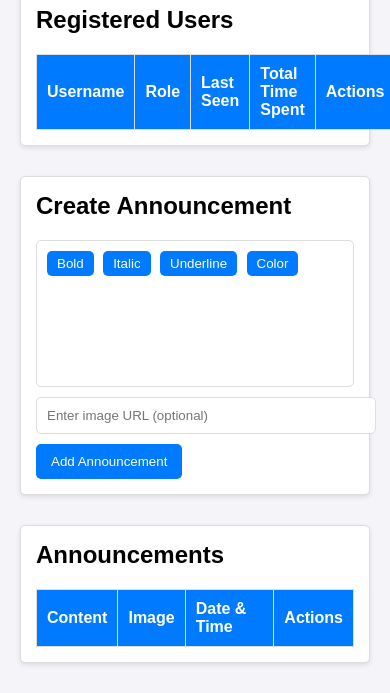
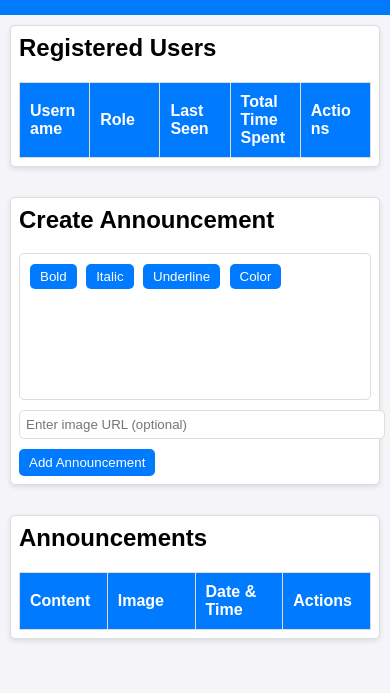
Before and after one commit to Christofearans/infinity-academy, a website: page public/admin.html in a window 390 px wide. Shown: the part 174-867 px from the top of the page. After the commit the page ends 844 px from the top, so only its background shows below. Drawn offline with Linux system fonts and the light colour scheme; no server answers.

Commit message:
admin.html

```diff
--- a/public/admin.html
+++ b/public/admin.html
@@ -11,15 +11,18 @@
   margin: 0;
   padding: 0;
 }
+
 header {
   background-color: #007bff;
   color: white;
   padding: 15px;
   text-align: center;
 }
+
 .container {
   margin: 20px;
 }
+
 .section {
   margin-bottom: 30px;
   padding: 15px;
@@ -28,26 +31,32 @@
   border-radius: 5px;
   box-shadow: 0 2px 5px rgba(0, 0, 0, 0.1);
 }
+
 .section h2 {
   margin-top: 0;
 }
+
 table {
   width: 100%;
   border-collapse: collapse;
+  table-layout: fixed; /* Ensures table cells don't expand excessively */
 }
+
 table, th, td {
   border: 1px solid #ddd;
 }
+
 th, td {
   padding: 10px;
   text-align: left;
-      word-wrap: break-word; /* Ensures long words wrap */
-      max-width: 300px; /* Limits the width of cells */
+  word-wrap: break-word; /* Ensures text wraps within cell */
 }
+
 th {
   background-color: #007bff;
   color: #fff;
 }
+
 .form-control {
   display: block;
   width: 100%;
@@ -56,6 +65,7 @@
   border: 1px solid #ddd;
   border-radius: 5px;
 }
+
 .button {
   padding: 10px 15px;
   background-color: #007bff;
@@ -64,12 +74,14 @@
   border-radius: 5px;
   cursor: pointer;
 }
+
 .announcement-editor {
   border: 1px solid #ddd;
   border-radius: 5px;
   padding: 10px;
   margin-bottom: 10px;
 }
+
 .editor-toolbar button {
   margin-right: 5px;
   padding: 5px 10px;
@@ -79,20 +91,18 @@
   border-radius: 5px;
   cursor: pointer;
 }
+
 .editor-content {
   min-height: 100px;
   outline: none;
   overflow-y: auto;
 }
+
 .announcement-table img {
   max-width: 100px;
   max-height: 100px;
 }
-    /* Add max height and scroll for large content */
-    .announcement-table td {
-      max-height: 150px; /* Limit height */
-      overflow-y: auto; /* Add scroll for overflow */
-    }
+
 .modal {
   display: none;
   position: fixed;
@@ -104,6 +114,7 @@
   justify-content: center;
   align-items: center;
 }
+
 .modal-content {
   background: #fff;
   padding: 20px;
@@ -111,6 +122,7 @@
   width: 80%;
   max-width: 500px;
 }
+
 .close-button {
   background: #007bff;
   color: white;
@@ -130,6 +142,54 @@
   border-radius: 5px;
   cursor: pointer;
 }
+
+/* Responsive styles */
+@media (max-width: 768px) {
+  .container {
+    margin: 10px;
+  }
+
+  .section {
+    padding: 10px;
+  }
+
+  .form-control {
+    padding: 8px;
+  }
+
+  .button {
+    padding: 8px 12px;
+  }
+
+  .modal-content {
+    width: 90%;
+    max-width: 400px;
+  }
+}
+
+@media (max-width: 480px) {
+  header {
+    font-size: 1.2em;
+  }
+
+  .section {
+    padding: 8px;
+  }
+
+  .form-control {
+    padding: 6px;
+  }
+
+  .button {
+    padding: 6px 10px;
+  }
+
+  .modal-content {
+    width: 95%;
+    max-width: 300px;
+  }
+}
+
 </style>
 
 </head>
```
Lines whose indentation alone changed are shown as unchanged.
